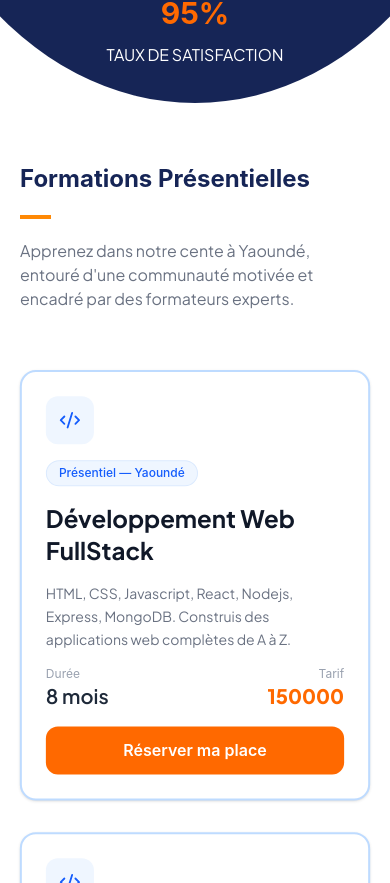
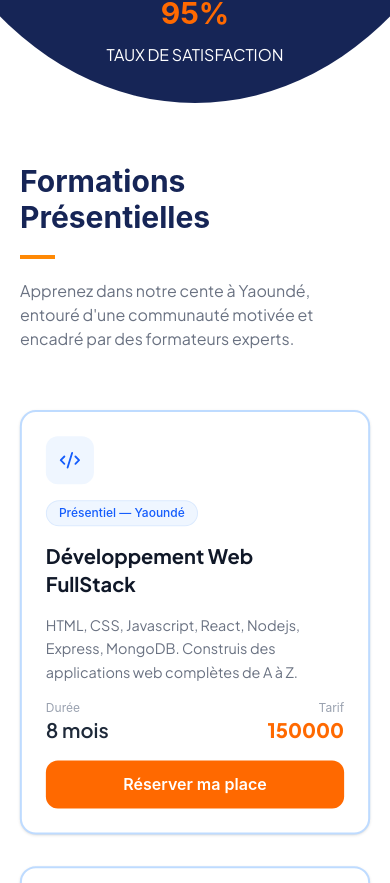
Before and after one commit to Ghislano26/worketyamo, a React (Vite) app: page / in a window 390 px wide. Shown: the part 1241-2124 px from the top of the page. Built offline with nearby package versions, Linux system fonts and the light colour scheme.

Commit message:
add-card mobiles

```diff
--- a/src/components/formationCard.jsx
+++ b/src/components/formationCard.jsx
@@ -10,7 +10,7 @@ function FormationCard({
   onReserver,
 }) {
   return (
-    <div className="bg-white animate-float rounded-2xl border-2 border-blue-200 shadow-sm p-6 flex flex-col gap-4 max-w-2xl transition-all hover:cursor-grab">
+    <div className="bg-white animate-float rounded-2xl border-2 border-blue-200 shadow-sm p-6 flex flex-col gap-4 md:max-w-2xl transition-all hover:cursor-grab">
 
       {/* Icône */}
       <div className="bg-blue-50 w-12 h-12 rounded-xl flex items-center justify-center">
@@ -23,10 +23,10 @@ function FormationCard({
       </span>
 
       {/* Titre */}
-      <h3 className="text-2xl font-bold text-font text-gray-900">{titre}</h3>
+      <h3 className="text-xl md:text-2xl font-bold text-font text-gray-900">{titre}</h3>
 
       {/* Description */}
-      <p className="text-sm text-font text-gray-500 leading-relaxed">{description}</p>
+      <p className="text-[.9rem] md:text-sm text-font text-gray-500 leading-relaxed">{description}</p>
 
       {/* Durée + Tarif */}
       <div className="flex justify-between items-end">
--- a/src/components/formations.jsx
+++ b/src/components/formations.jsx
@@ -40,8 +40,6 @@ function ScrollAnimate({ children, delay = "" }) {
     </div>
   );
 }
-
-
 
 
 
@@ -93,8 +91,8 @@ export default Formations
 
 function FormationText(){
   return (
-    <div className='w-[85%] h-full flex flex-col justify-center gap-5'>
-        <h1 className='text-2xl md:text-5xl font-bold text-blue-950'>Formations Présentielles</h1>
+    <div className='w-[95%] md:w-[85%] h-full flex flex-col justify-center gap-5'>
+        <h1 className='text-3xl md:text-5xl font-bold text-blue-950'>Formations Présentielles</h1>
         <hr  className='w-[10%] h-1 bg-orange-400 border-0'/>
         <p className='text-gray-500 text-font'>Apprenez dans notre cente à Yaoundé, entouré d'une communauté motivée et encadré par des formateurs experts.</p>
     </div>
```
